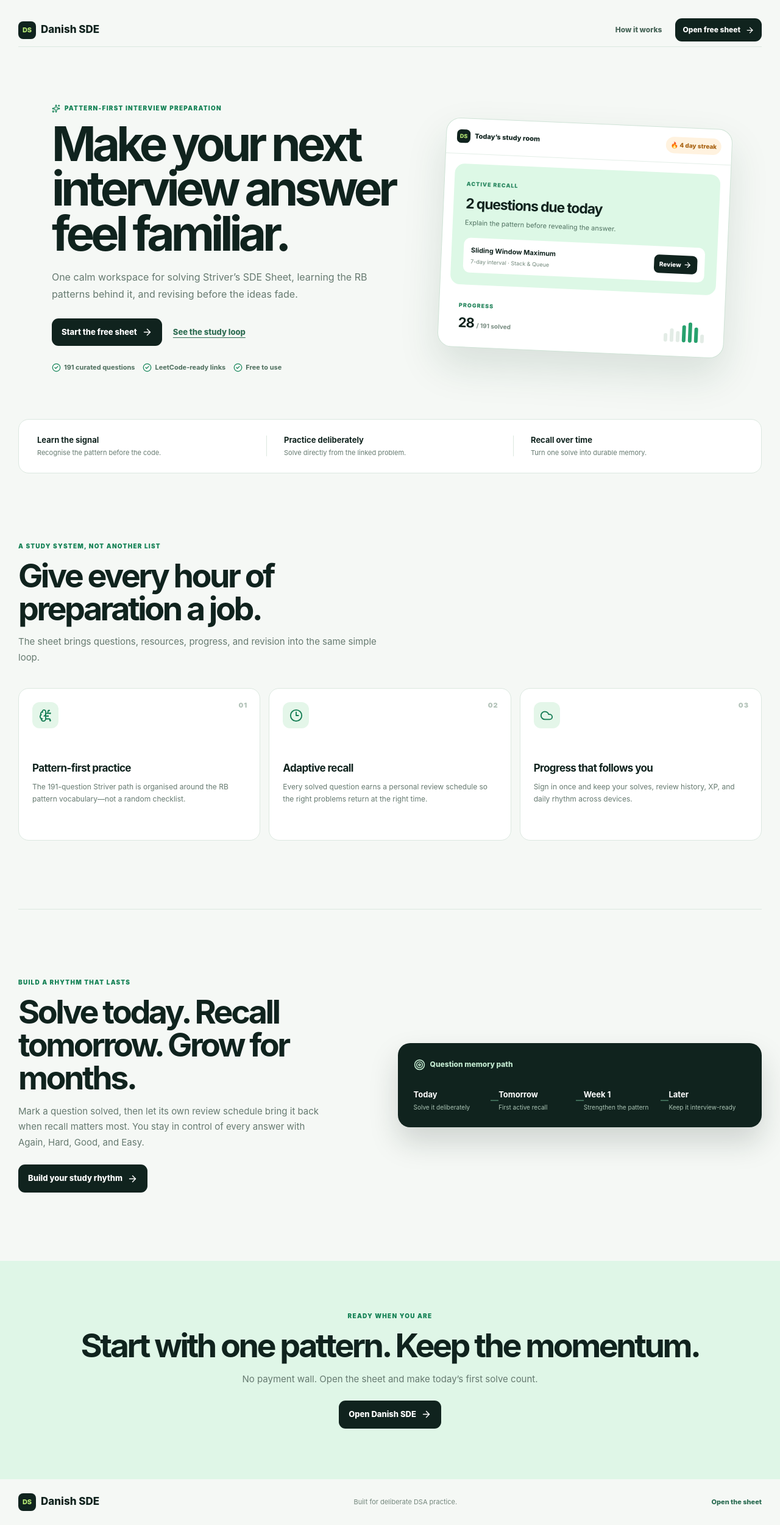
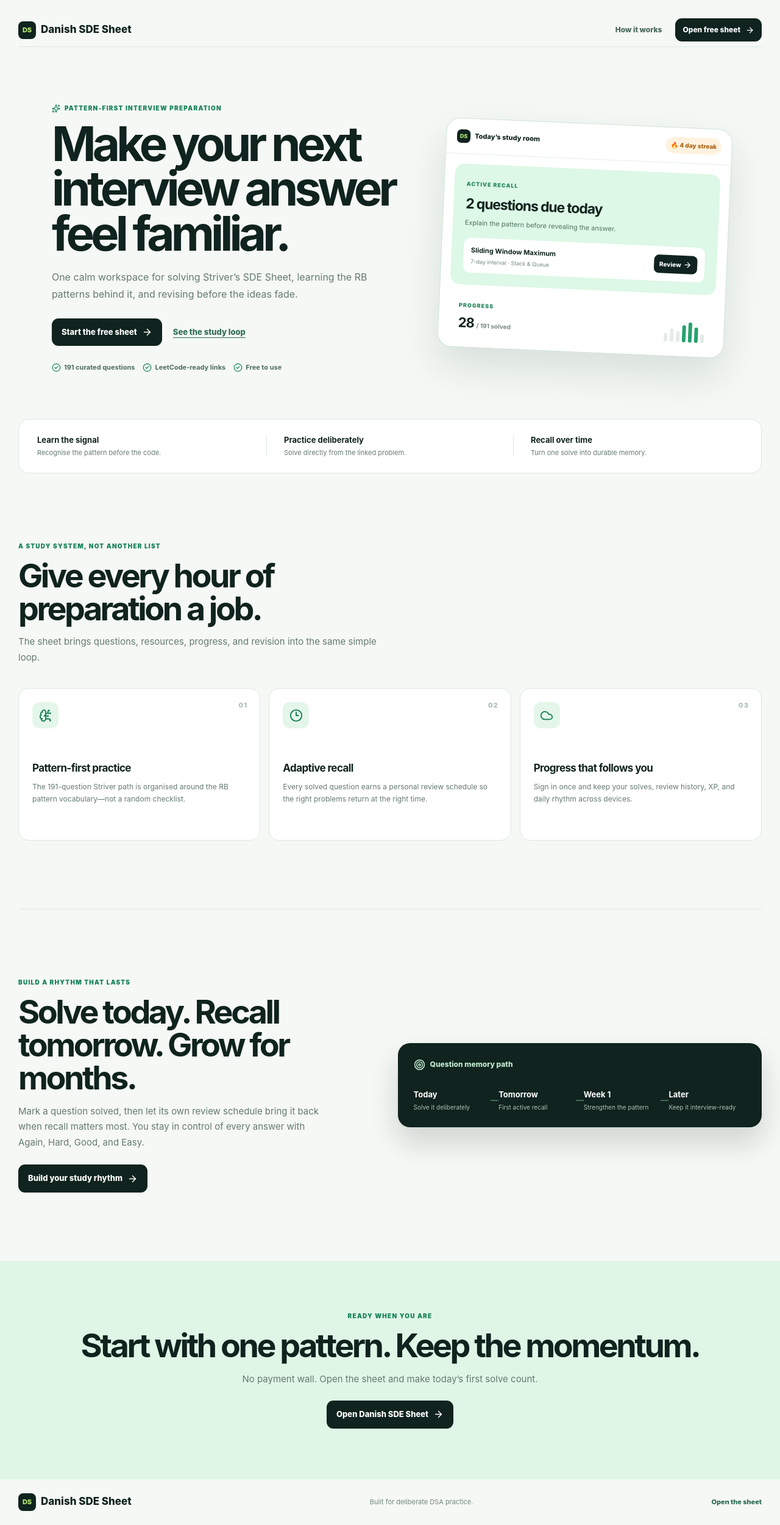
Before and after one commit to Danish0703/danish-sde-sheet, a Next.js app: page / in a window 1280 px wide. Shown: the whole page at 61% size. Built offline with nearby package versions, Linux system fonts and the light colour scheme.

Commit message:
Refine Danish SDE Sheet header navigation

```diff
--- a/src/app/layout.tsx
+++ b/src/app/layout.tsx
@@ -2,7 +2,7 @@ import type { Metadata } from "next";
 import "./globals.css";
 
 export const metadata: Metadata = {
-  title: "Danish SDE — Pattern-first interview prep",
+  title: "Danish SDE Sheet — Pattern-first interview prep",
   description: "A pattern-first DSA practice product for coding interviews.",
 };
 
--- a/src/app/page.tsx
+++ b/src/app/page.tsx
@@ -9,14 +9,14 @@ const features = [
 
 export default function HomePage() {
   return <main className="landing">
-    <nav className="landing-nav"><Link className="brand" href="/"><span className="mark">DS</span>Danish SDE</Link><div className="landing-nav-links"><a href="#how-it-works">How it works</a><Link className="nav-cta" href="/sheet">Open free sheet <ArrowRight size={15} /></Link></div></nav>
+    <nav className="landing-nav"><Link className="brand" href="/"><span className="mark">DS</span>Danish SDE Sheet</Link><div className="landing-nav-links"><a href="#how-it-works">How it works</a><Link className="nav-cta" href="/sheet">Open free sheet <ArrowRight size={15} /></Link></div></nav>
     <section className="landing-hero"><div className="hero-copy-block"><p className="landing-eyebrow"><Sparkles size={14} /> Pattern-first interview preparation</p><h1>Make your next interview answer feel familiar.</h1><p>One calm workspace for solving Striver’s SDE Sheet, learning the RB patterns behind it, and revising before the ideas fade.</p><div className="landing-actions"><Link className="landing-primary" href="/sheet">Start the free sheet <ArrowRight size={17} /></Link><a className="landing-secondary" href="#how-it-works">See the study loop</a></div><div className="trust-row"><span><CheckCircle2 size={15} /> 191 curated questions</span><span><CheckCircle2 size={15} /> LeetCode-ready links</span><span><CheckCircle2 size={15} /> Free to use</span></div></div>
       <div className="hero-preview" aria-label="Danish SDE study dashboard preview"><div className="preview-top"><span className="preview-brand"><i>DS</i> Today’s study room</span><span className="preview-streak">🔥 4 day streak</span></div><div className="preview-focus"><span>ACTIVE RECALL</span><h2>2 questions due today</h2><p>Explain the pattern before revealing the answer.</p><div className="preview-question"><div><b>Sliding Window Maximum</b><small>7-day interval · Stack & Queue</small></div><button>Review <ArrowRight size={14} /></button></div></div><div className="preview-bottom"><div><small>PROGRESS</small><b>28 <em>/ 191 solved</em></b></div><div className="mini-bars"><i/><i/><i/><i className="active"/><i className="active"/><i className="active"/><i/></div></div></div>
     </section>
     <section className="outcome-strip"><div><strong>Learn the signal</strong><span>Recognise the pattern before the code.</span></div><i/><div><strong>Practice deliberately</strong><span>Solve directly from the linked problem.</span></div><i/><div><strong>Recall over time</strong><span>Turn one solve into durable memory.</span></div></section>
     <section id="how-it-works" className="landing-section"><div className="section-intro"><p className="landing-eyebrow">A study system, not another list</p><h2>Give every hour of preparation a job.</h2><p>The sheet brings questions, resources, progress, and revision into the same simple loop.</p></div><div className="feature-grid">{features.map(([Icon, title, copy], index)=><article className="feature-card" key={title}><span className="feature-number">0{index + 1}</span><div className="feature-icon"><Icon size={22} /></div><h3>{title}</h3><p>{copy}</p></article>)}</div></section>
     <section className="landing-section rhythm-section"><div className="rhythm-copy"><p className="landing-eyebrow">Build a rhythm that lasts</p><h2>Solve today. Recall tomorrow. Grow for months.</h2><p>Mark a question solved, then let its own review schedule bring it back when recall matters most. You stay in control of every answer with Again, Hard, Good, and Easy.</p><Link href="/sheet" className="landing-primary">Build your study rhythm <ArrowRight size={17} /></Link></div><div className="rhythm-card"><div className="rhythm-head"><Target size={19}/><span>Question memory path</span></div><div className="timeline"><div><b>Today</b><span>Solve it deliberately</span></div><i/><div><b>Tomorrow</b><span>First active recall</span></div><i/><div><b>Week 1</b><span>Strengthen the pattern</span></div><i/><div><b>Later</b><span>Keep it interview-ready</span></div></div></div></section>
-    <section className="landing-final"><p className="landing-eyebrow">Ready when you are</p><h2>Start with one pattern. Keep the momentum.</h2><p>No payment wall. Open the sheet and make today’s first solve count.</p><Link className="landing-primary" href="/sheet">Open Danish SDE <ArrowRight size={17} /></Link></section>
-    <footer className="landing-footer"><Link className="brand" href="/"><span className="mark">DS</span>Danish SDE</Link><span>Built for deliberate DSA practice.</span><Link href="/sheet">Open the sheet</Link></footer>
+    <section className="landing-final"><p className="landing-eyebrow">Ready when you are</p><h2>Start with one pattern. Keep the momentum.</h2><p>No payment wall. Open the sheet and make today’s first solve count.</p><Link className="landing-primary" href="/sheet">Open Danish SDE Sheet <ArrowRight size={17} /></Link></section>
+    <footer className="landing-footer"><Link className="brand" href="/"><span className="mark">DS</span>Danish SDE Sheet</Link><span>Built for deliberate DSA practice.</span><Link href="/sheet">Open the sheet</Link></footer>
   </main>;
 }
--- a/src/features/sheet/components/CloudStudyWorkspace.tsx
+++ b/src/features/sheet/components/CloudStudyWorkspace.tsx
@@ -161,8 +161,9 @@ export function CloudStudyWorkspace() {
 
   return <main className="study-shell">
     <header className="study-nav">
-      <a className="brand" href="/"><span className="mark">DS</span> Danish SDE</a>
+      <a className="brand" href="/"><span className="mark">DS</span> Danish SDE Sheet</a>
       <div className="nav-actions">
+        <a className="text-button landing-link" href="/">← Landing page</a>
         <span className={`sync-state ${session ? "synced" : "local"}`}><Cloud size={15} /> {session ? "Cloud synced" : "On this device"}</span>
         {session ? <button className="text-button" onClick={signOut}><LogOut size={15} /> Sign out</button> : <button className="button compact" onClick={() => setAuthOpen(true)}><LogIn size={15} /> Sign in to sync</button>}
       </div>
--- a/src/features/sheet/components/PatternCatalog.tsx
+++ b/src/features/sheet/components/PatternCatalog.tsx
@@ -2,5 +2,5 @@ import { rbTopics } from "@/features/sheet/data/rb-patterns";
 
 export function PatternCatalog() {
   const total = rbTopics.flatMap((topic) => topic.patterns).reduce((sum, pattern) => sum + pattern.questionCount, 0);
-  return <main className="shell"><nav className="nav"><a className="brand" href="/"><span className="mark">DS</span>Danish SDE</a><span>{total} RB-pattern practice slots</span></nav><section className="section"><div className="eyebrow">RB pattern taxonomy</div><h1>Pattern Wise Sheet</h1><p>Master data structures and algorithms topic by topic.</p></section><section className="catalog">{rbTopics.map((topic) => <article className="catalog-topic" key={topic.name}><header><h2>{topic.name}</h2><p>{topic.description}</p></header>{topic.patterns.map((pattern) => <div className="catalog-pattern" key={pattern.name}><div><h3>{pattern.name}</h3><p>{pattern.description}</p></div><b>0/{pattern.questionCount}</b></div>)}</article>)}</section></main>;
+  return <main className="shell"><nav className="nav"><a className="brand" href="/"><span className="mark">DS</span>Danish SDE Sheet</a><span>{total} RB-pattern practice slots</span></nav><section className="section"><div className="eyebrow">RB pattern taxonomy</div><h1>Pattern Wise Sheet</h1><p>Master data structures and algorithms topic by topic.</p></section><section className="catalog">{rbTopics.map((topic) => <article className="catalog-topic" key={topic.name}><header><h2>{topic.name}</h2><p>{topic.description}</p></header>{topic.patterns.map((pattern) => <div className="catalog-pattern" key={pattern.name}><div><h3>{pattern.name}</h3><p>{pattern.description}</p></div><b>0/{pattern.questionCount}</b></div>)}</article>)}</section></main>;
 }
```
